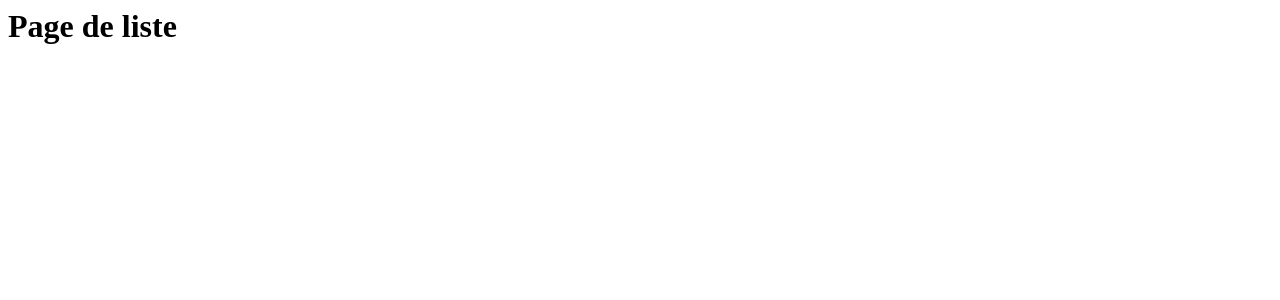
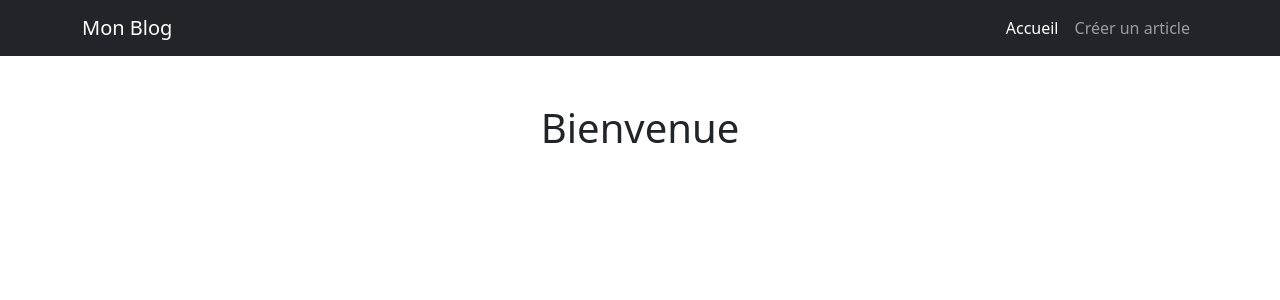
Before and after one commit to Papson92/Php-blog, a PHP site: page /index.php in a window 1280 px wide. Shown: the top 300 px of the page. Run offline with PHP 8.4, Linux system fonts and the light colour scheme.

Commit message:
Ajout exercice

```diff
--- a/pages/list.php
+++ b/pages/list.php
@@ -1 +1,50 @@
-<h1>Page de liste</h1>
+<?
+
+/**
+ * Ici inclure avec "require" le fichier "themeStart.php"
+ */
+?>
+<!DOCTYPE html>
+<html lang="en">
+
+<head>
+    <meta charset="utf-8" />
+    <meta name="viewport" content="width=device-width, initial-scale=1, shrink-to-fit=no" />
+    <meta name="description" content="" />
+    <meta name="author" content="" />
+    <title>Mon Blog</title>
+    <!-- Favicon-->
+    <!-- <link rel="icon" type="image/x-icon" href="assets/favicon.ico" /> -->
+    <!-- Core theme CSS (includes Bootstrap)-->
+    <link rel="stylesheet" href="https://cdn.jsdelivr.net/npm/bootstrap@5.0.0-beta3/dist/css/bootstrap.min.css" integrity="sha384-eOJMYsd53ii+scO/bJGFsiCZc+5NDVN2yr8+0RDqr0Ql0h+rP48ckxlpbzKgwra6" crossorigin="anonymous">
+</head>
+
+<body>
+    <!-- Responsive navbar-->
+    <nav class="navbar navbar-expand-lg navbar-dark bg-dark">
+        <div class="container">
+            <a class="navbar-brand" href="#">Mon Blog</a>
+            <button class="navbar-toggler" type="button" data-bs-toggle="collapse" data-bs-target="#navbarSupportedContent" aria-controls="navbarSupportedContent" aria-expanded="false" aria-label="Toggle navigation"><span class="navbar-toggler-icon"></span></button>
+            <div class="collapse navbar-collapse" id="navbarSupportedContent">
+                <ul class="navbar-nav ms-auto mb-2 mb-lg-0">
+                    <li class="nav-item"><a class="nav-link active" aria-current="page" href="#">Accueil</a></li>
+                    <li class="nav-item"><a class="nav-link" href="#">Créer un article</a></li>
+                </ul>
+            </div>
+        </div>
+    </nav>
+
+    <!-- Page content-->
+    <div class="container">
+        <div class="text-center mt-5">
+            <h1>Bienvenue</h1>
+            <?
+            /**
+             * Ici inclure avec "require" le fichier "themeEnd.php"
+             */
+            ?>
+        </div>
+    </div>
+</body>
+
+</html>
--- /dev/null
+++ b/pages/notFound.php
@@ -0,0 +1 @@
+<h1>Page introuvable</h1>
--- a/src/App.php
+++ b/src/App.php
@@ -17,14 +17,28 @@ class App
         // la fonction isset(...) permet de tester si un
         // élement est présent dans un tableaux.
 
-        $page = 'list';
+
+        // ETAPE 1 : Nous récupérons le nom de la page demandée
+        $pageName = 'list';
 
         // Ici on test si on a envoyé la query "page"
         if (isset($_GET['page'])) {
-            $page = $_GET['page'];
+            // Si la query page existe dans ce cas nous l'assignons
+            // à notre variable page
+            $pageName = $_GET['page'];
         }
 
-        // ici afficher la page avec "require" !
-        require __DIR__ . '/../pages/' . $page . '.php';
+        // file_exists('/chemin/vers/le/fichier.php') retourne true
+        // si le fichier existe, false sinon.
+
+        // ETAPE 2 : Nous affichons la page demandée
+
+        $pagePath = __DIR__ . '/../pages/' . $pageName . '.php';
+
+        if (file_exists($pagePath)) {
+            require $pagePath;
+        } else {
+            require __DIR__ . '/../pages/notFound.php';
+        }
     }
 }
```
Also changed, not shown: pages/partials/themeEnd.php (added), pages/partials/themeStart.php (added).
